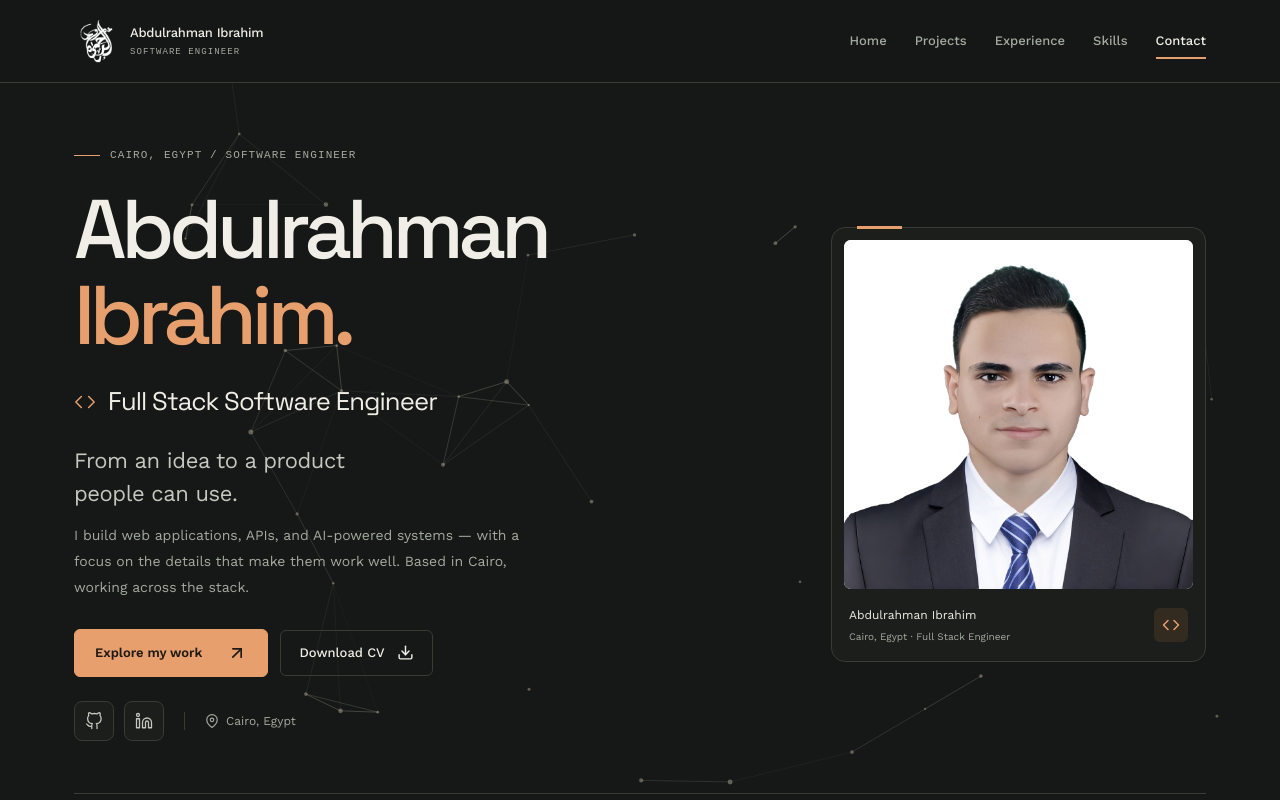
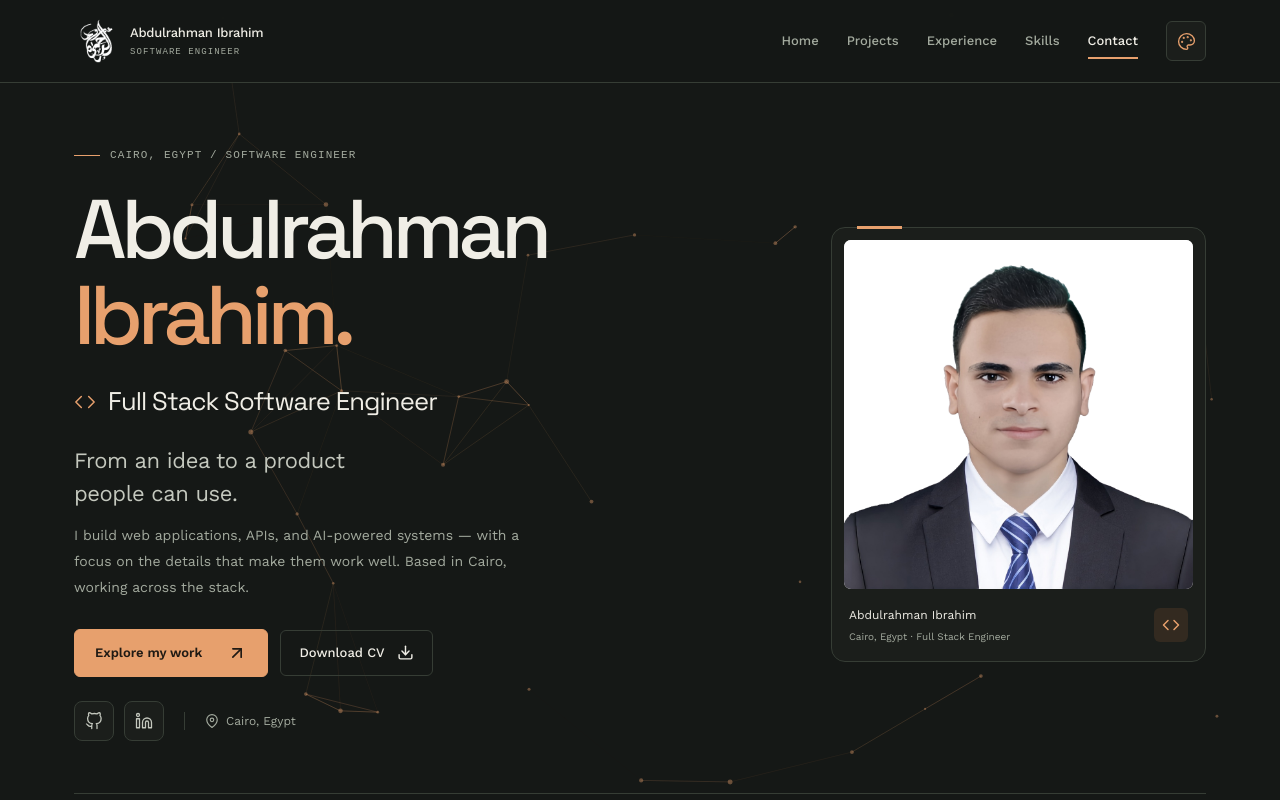
Before and after one commit to abdo-ibrahim/My-Portfolio, a Next.js app: page / in a window 1280 px wide. Shown: the top 800 px of the page. Built offline with nearby package versions, Linux system fonts and the light colour scheme.

Commit message:
feat: add persistent color theme palette

```diff
--- a/app/component/Header/Header.tsx
+++ b/app/component/Header/Header.tsx
@@ -2,6 +2,7 @@ import Image from "next/image";
 import Link from "next/link";
 import logo from "../../assets/images/logo.png";
 import Navbar from "./Navbar";
+import ThemePicker from "./ThemePicker";
 import { navLinks } from "../../data/navigation";
 
 export default function Header() {
@@ -12,7 +13,7 @@ export default function Header() {
           <Image src={logo} alt="" unoptimized loading="eager" width={44} height={44} className="brand-logo" />
           <span className="brand-name">Abdulrahman Ibrahim<small>Software engineer</small></span>
         </Link>
-        <Navbar Links={navLinks} />
+        <div className="header-controls"><Navbar Links={navLinks} /><ThemePicker /></div>
       </div>
     </header>
   );
--- a/app/component/Header/Navbar.css
+++ b/app/component/Header/Navbar.css
@@ -1,4 +1,4 @@
-.site-header { position: sticky; top: 0; z-index: 1000; background: rgb(21 24 22 / .9); border-bottom: 1px solid var(--surface-border); backdrop-filter: blur(16px); }
+.site-header { position: sticky; top: 0; z-index: 1000; background: color-mix(in srgb, var(--background) 90%, transparent); border-bottom: 1px solid var(--surface-border); backdrop-filter: blur(16px); }
 .header-inner { display: flex; align-items: center; justify-content: space-between; min-height: 82px; gap: 20px; }
 .brand-link { display: flex; align-items: center; gap: 12px; color: var(--text); }
 .brand-logo { width: 44px; height: 44px; object-fit: contain; }
--- a/app/component/Header/Navbar.tsx
+++ b/app/component/Header/Navbar.tsx
@@ -1,5 +1,5 @@
 "use client";
-import { useEffect, useState } from "react";
+import { useEffect, useRef, useState } from "react";
 import { FiMenu, FiX } from "react-icons/fi";
 import type { NavLinkItem } from "../../data/navigation";
 import "./Navbar.css";
@@ -7,6 +7,15 @@ import "./Navbar.css";
 export default function Navbar({ Links }: { Links: NavLinkItem[] }) {
   const [isOpen, setIsOpen] = useState(false);
   const [active, setActive] = useState("home");
+  const root = useRef<HTMLElement>(null);
+  useEffect(() => {
+    if (!isOpen) return;
+    const onOutside = (event: PointerEvent) => {
+      if (!root.current?.contains(event.target as Node)) setIsOpen(false);
+    };
+    document.addEventListener("pointerdown", onOutside);
+    return () => document.removeEventListener("pointerdown", onOutside);
+  }, [isOpen]);
   useEffect(() => {
     let frame = 0;
     const update = () => {
@@ -26,7 +35,7 @@ export default function Navbar({ Links }: { Links: NavLinkItem[] }) {
     return () => { cancelAnimationFrame(frame); window.removeEventListener("scroll", schedule); window.removeEventListener("resize", schedule); };
   }, [Links]);
   return (
-    <nav aria-label="Main navigation" className="menu" onKeyDown={event => { if (event.key === "Escape") setIsOpen(false); }}>
+    <nav ref={root} aria-label="Main navigation" className="menu" onKeyDown={event => { if (event.key === "Escape") setIsOpen(false); }}>
       <button type="button" aria-label="Toggle navigation menu" aria-expanded={isOpen} aria-controls="main-navigation" className="menu-toggle" onClick={() => setIsOpen(!isOpen)}>{isOpen ? <FiX aria-hidden="true" /> : <FiMenu aria-hidden="true" />}</button>
       <ul id="main-navigation" className={`menu-list ease ${isOpen ? "show-mobile" : ""}`}>
         {Links.map(link => <li key={link.link}><a href={link.link} aria-current={active === link.link.split("#")[1] ? "location" : undefined} className="nav-link py-2" onClick={() => setIsOpen(false)}>{link.name}</a></li>)}
--- /dev/null
+++ b/app/component/Header/ThemePicker.css
@@ -0,0 +1,17 @@
+.header-controls { display: flex; align-items: center; gap: 28px; }
+.theme-picker { position: relative; flex-shrink: 0; }
+.theme-trigger { width: 40px; height: 40px; display: flex; align-items: center; justify-content: center; border: 1px solid var(--surface-border); border-radius: 6px; color: var(--accent); background: var(--foreground); cursor: pointer; transition: border-color .2s; }
+.theme-trigger:hover, .theme-trigger[aria-expanded="true"] { border-color: var(--accent); }
+.theme-trigger svg { width: 19px; height: 19px; stroke-width: 1.7; }
+.theme-panel { position: absolute; right: 0; top: calc(100% + 15px); width: 300px; padding: 19px; border: 1px solid var(--surface-border); border-radius: 10px; background: var(--foreground); box-shadow: 0 16px 48px rgb(0 0 0 / .3); z-index: 1002; }
+.theme-panel-heading { display: flex; justify-content: space-between; gap: 12px; margin-bottom: 18px; font-size: 13px; color: var(--text); }
+.theme-current { color: var(--accent); font-size: 11px; }
+.theme-swatches { display: grid; grid-template-columns: repeat(5, minmax(0, 1fr)); gap: 8px; }
+.theme-option { position: relative; display: flex; flex-direction: column; align-items: center; gap: 8px; font-size: 9px; color: var(--muted); cursor: pointer; }
+.theme-option input { position: absolute; inset: 0; width: 100%; height: 100%; opacity: 0; cursor: pointer; }
+.theme-swatch { width: 33px; height: 33px; display: flex; align-items: center; justify-content: center; border-radius: 50%; color: #151816; pointer-events: none; }
+.theme-swatch svg { width: 17px; height: 17px; stroke-width: 2; }
+.theme-option input:focus-visible + .theme-swatch { outline: 2px solid var(--text); outline-offset: 4px; }
+.theme-option:has(input:checked) { color: var(--text); }
+@media (max-width: 767px) { .header-controls { gap: 9px; flex-direction: row-reverse; } .header-inner { gap: 12px; } .theme-panel { right: -49px; width: min(300px, calc(100vw - 36px)); } }
+@media (max-width: 360px) { .brand-name { font-size: 10px; } .brand-name small { font-size: 7px; } .brand-link { gap: 8px; } .brand-logo { width: 32px; height: 32px; } }
--- /dev/null
+++ b/app/component/Header/ThemePicker.tsx
@@ -0,0 +1,52 @@
+"use client";
+
+import { useEffect, useRef, useState } from "react";
+import { FiCheck } from "react-icons/fi";
+import { LuPalette } from "react-icons/lu";
+import { themes } from "../../data/themes";
+import { useTheme } from "../utils/useTheme";
+import "./ThemePicker.css";
+
+export default function ThemePicker() {
+  const [open, setOpen] = useState(false);
+  const { theme, setTheme } = useTheme();
+  const root = useRef<HTMLDivElement>(null);
+  const trigger = useRef<HTMLButtonElement>(null);
+
+  useEffect(() => {
+    if (!open) return;
+    root.current?.querySelector<HTMLInputElement>("input:checked")?.focus();
+    const onOutside = (event: PointerEvent) => {
+      if (!root.current?.contains(event.target as Node)) setOpen(false);
+    };
+    const onEscape = (event: KeyboardEvent) => {
+      if (event.key !== "Escape") return;
+      setOpen(false);
+      trigger.current?.focus();
+    };
+    document.addEventListener("pointerdown", onOutside);
+    document.addEventListener("keydown", onEscape);
+    return () => {
+      document.removeEventListener("pointerdown", onOutside);
+      document.removeEventListener("keydown", onEscape);
+    };
+  }, [open]);
+
+  return (
+    <div className="theme-picker" ref={root}>
+      <button ref={trigger} type="button" className="theme-trigger" aria-label="Choose color theme" title="Color palette" aria-expanded={open} aria-controls="color-palette" onClick={() => setOpen(!open)}>
+        <LuPalette aria-hidden="true" />
+      </button>
+      {open && <div id="color-palette" className="theme-panel">
+        <div className="theme-panel-heading"><span>Color palette</span><span className="theme-current">{theme.name}</span></div>
+        <div className="theme-swatches" role="radiogroup" aria-label="Color theme">
+          {themes.map(palette => <label key={palette.id} className="theme-option">
+            <input type="radio" name="color-theme" value={palette.id} checked={theme.id === palette.id} onChange={() => setTheme(palette.id)} aria-label={palette.name} />
+            <span className="theme-swatch" style={{ backgroundColor: palette.colors["--accent"] }}>{theme.id === palette.id && <FiCheck aria-hidden="true" />}</span>
+            <span>{palette.name}</span>
+          </label>)}
+        </div>
+      </div>}
+    </div>
+  );
+}
--- a/app/component/Resume/SkillsCard.css
+++ b/app/component/Resume/SkillsCard.css
@@ -1,5 +1,5 @@
 .skill-categories { display: grid; grid-template-columns: repeat(2, minmax(0, 1fr)); gap: 20px; }
-.skill-category { border: 1px solid var(--surface-border); border-radius: 10px; padding: 24px; background: rgb(27 30 27 / .94); }
+.skill-category { border: 1px solid var(--surface-border); border-radius: 10px; padding: 24px; background: color-mix(in srgb, var(--foreground) 94%, transparent); }
 .skill-category-heading { display: flex; align-items: center; gap: 11px; border-bottom: 1px solid var(--surface-border); padding-bottom: 18px; margin-bottom: 15px; }
 .skill-category-heading > svg { width: 20px; height: 20px; color: var(--accent); stroke-width: 1.6; flex-shrink: 0; }
 .skill-category-heading h3 { font-size: 17px; font-weight: 500; color: var(--text); letter-spacing: -.025em; }
--- a/app/component/utils/ParticlesComponent.tsx
+++ b/app/component/utils/ParticlesComponent.tsx
@@ -1,5 +1,6 @@
 "use client";
 import { usePortfolioReducedMotion } from "./MotionProvider";
+import { useTheme } from "./useTheme";
 import { useEffect, useMemo, useState } from "react";
 import Particles, { initParticlesEngine } from "@tsparticles/react";
 import { loadSlim } from "@tsparticles/slim";
@@ -10,6 +11,7 @@ import "./ParticlesComponent.css";
 export default function ParticlesComponent() {
   const [ready, setReady] = useState(false);
   const reduced = usePortfolioReducedMotion();
+  const { theme } = useTheme();
   useEffect(() => {
     let mounted = true;
     initParticlesEngine(async engine => { await loadSlim(engine); }).then(() => { if (mounted) setReady(true); });
@@ -32,8 +34,8 @@ export default function ParticlesComponent() {
       },
     },
     particles: {
-      color: { value: "#d4c6ae" },
-      links: { color: "#b7bba8", distance: 150, enable: true, opacity: 0.2, width: 1 },
+      color: { value: theme.colors["--accent"] },
+      links: { color: theme.colors["--accent"], distance: 150, enable: true, opacity: 0.2, width: 1 },
       move: { enable: !reduced, speed: 0.55, outModes: { default: "out" } },
       number: { density: { enable: true }, value: 75 },
       opacity: { value: 0.4 },
@@ -41,6 +43,6 @@ export default function ParticlesComponent() {
       size: { value: { min: 1, max: 2.5 } },
     },
     detectRetina: true,
-  }), [reduced]);
+  }), [reduced, theme]);
   return <div className="particles-backdrop" aria-hidden="true">{ready && <Particles id="portfolio-particles" options={options} />}</div>;
 }
--- /dev/null
+++ b/app/component/utils/useTheme.ts
@@ -0,0 +1,43 @@
+"use client";
+
+import { useSyncExternalStore } from "react";
+import { defaultTheme, themes, themeStorageKey, type ThemeId } from "../../data/themes";
+
+const changeEvent = "portfolio-theme-change";
+
+function applyTheme(id: string | null) {
+  const theme = themes.find(item => item.id === id) ?? defaultTheme;
+  document.documentElement.dataset.theme = theme.id;
+  for (const [property, value] of Object.entries(theme.colors)) {
+    document.documentElement.style.setProperty(property, value);
+  }
+}
+
+function subscribe(onChange: () => void) {
+  const onStorage = (event: StorageEvent) => {
+    if (event.key !== themeStorageKey && event.key !== null) return;
+    applyTheme(event.newValue);
+    onChange();
+  };
+  window.addEventListener(changeEvent, onChange);
+  window.addEventListener("storage", onStorage);
+  return () => {
+    window.removeEventListener(changeEvent, onChange);
+    window.removeEventListener("storage", onStorage);
+  };
+}
+
+function getSnapshot() {
+  return document.documentElement.dataset.theme ?? defaultTheme.id;
+}
+
+function setTheme(id: ThemeId) {
+  applyTheme(id);
+  try { localStorage.setItem(themeStorageKey, id); } catch { /* The palette still works when storage is unavailable. */ }
+  window.dispatchEvent(new Event(changeEvent));
+}
+
+export function useTheme() {
+  const id = useSyncExternalStore(subscribe, getSnapshot, () => defaultTheme.id);
+  return { theme: themes.find(item => item.id === id) ?? defaultTheme, setTheme };
+}
--- /dev/null
+++ b/app/data/themes.ts
@@ -0,0 +1,29 @@
+export const themes = [
+  {
+    id: "copper", name: "Copper",
+    colors: { "--accent": "#e7a06d", "--accent-hover": "#f2b98f", "--accent-soft": "#332a20", "--background": "#151816", "--foreground": "#1b1e1b", "--surface": "#1e221e", "--surface-raised": "#262b26", "--surface-border": "#363d35", "--muted": "#a3aa9e" },
+  },
+  {
+    id: "sage", name: "Sage",
+    colors: { "--accent": "#a8ca98", "--accent-hover": "#c2dfb5", "--accent-soft": "#243121", "--background": "#141916", "--foreground": "#1a211c", "--surface": "#1f2821", "--surface-raised": "#29332a", "--surface-border": "#37473b", "--muted": "#a1afa1" },
+  },
+  {
+    id: "ocean", name: "Ocean",
+    colors: { "--accent": "#89bde0", "--accent-hover": "#b0d5ef", "--accent-soft": "#20303e", "--background": "#13191e", "--foreground": "#1a2129", "--surface": "#1e2932", "--surface-raised": "#283541", "--surface-border": "#364651", "--muted": "#a0aeb9" },
+  },
+  {
+    id: "violet", name: "Violet",
+    colors: { "--accent": "#bda4e5", "--accent-hover": "#d4c1f1", "--accent-soft": "#30263e", "--background": "#19161e", "--foreground": "#211d28", "--surface": "#292331", "--surface-raised": "#342c3e", "--surface-border": "#443a50", "--muted": "#b0a5bb" },
+  },
+  {
+    id: "rose", name: "Rose",
+    colors: { "--accent": "#e5a0ad", "--accent-hover": "#efbdc6", "--accent-soft": "#3b252d", "--background": "#1c1719", "--foreground": "#241e21", "--surface": "#2c2328", "--surface-raised": "#382d32", "--surface-border": "#4b3b41", "--muted": "#b6a4ab" },
+  },
+] as const;
+
+export type ThemeId = typeof themes[number]["id"];
+export const themeStorageKey = "portfolio-color-theme";
+export const defaultTheme = themes[0];
+
+// Run before paint so a saved palette does not flash back to Copper on reload.
+export const themeInitScript = `(function(){try{var themes=${JSON.stringify(themes)};var saved=localStorage.getItem(${JSON.stringify(themeStorageKey)});var theme=themes.find(function(t){return t.id===saved})||themes[0];var root=document.documentElement;root.dataset.theme=theme.id;Object.keys(theme.colors).forEach(function(key){root.style.setProperty(key,theme.colors[key])})}catch(e){}})();`;
--- a/app/globals.css
+++ b/app/globals.css
@@ -19,7 +19,7 @@
   --blue: var(--accent);
   --hover-blue: var(--accent-hover);
 }
-* { margin: 0; padding: 0; box-sizing: border-box; scrollbar-width: thin; scrollbar-color: #59604f var(--background); }
+* { margin: 0; padding: 0; box-sizing: border-box; scrollbar-width: thin; scrollbar-color: var(--muted) var(--background); }
 html { scroll-behavior: smooth; scroll-padding-top: 98px; }
 body { isolation: isolate; font-family: "Work Sans", sans-serif; background: var(--background); color: var(--text); text-rendering: optimizeLegibility; -webkit-font-smoothing: antialiased; }
 body main { position: relative; z-index: 1; }
@@ -47,7 +47,7 @@ p { line-height: 1.75; color: var(--gray); }
 .social-links a:hover { color: var(--accent); border-color: var(--accent); transform: translateY(-3px); }
 .social-links svg { width: 18px; height: 18px; stroke-width: 1.7; }
 .interactive-card { transition: background .2s, border-color .2s; }
-.interactive-card:hover { border-color: #6b735f; }
+.interactive-card:hover { border-color: var(--accent); }
 @layer utilities { .container { margin: 0 auto; max-width: 1180px; padding: 0 24px; } }
 .portfolio-section { position: relative; padding: 80px 0; border-top: 1px solid var(--surface-border); }
 .project-list { display: grid; gap: 24px; margin: 0 auto; }
--- a/app/layout.tsx
+++ b/app/layout.tsx
@@ -3,6 +3,7 @@ import "./globals.css";
 import { MotionConfig } from "./component/utils/MotionProvider";
 import ParticlesComponent from "./component/utils/ParticlesComponent";
 import { Metadata } from "next";
+import { themeInitScript } from "./data/themes";
 
 export const metadata: Metadata = {
   title: {
@@ -27,7 +28,8 @@ export const metadata: Metadata = {
 
 export default function RootLayout({ children }: Readonly<{ children: React.ReactNode }>) {
   return (
-    <html lang="en" data-motion-preview={process.env.NODE_ENV === "development" ? "true" : undefined} suppressHydrationWarning>
+    <html lang="en" data-theme="copper" data-motion-preview={process.env.NODE_ENV === "development" ? "true" : undefined} suppressHydrationWarning>
+      <head><script dangerouslySetInnerHTML={{ __html: themeInitScript }} /></head>
       <body suppressHydrationWarning>
         <MotionConfig>
           <ParticlesComponent />
```
Also changed, not shown: app/component/Projects/ProjectCard.css (+5 -5 lines).
